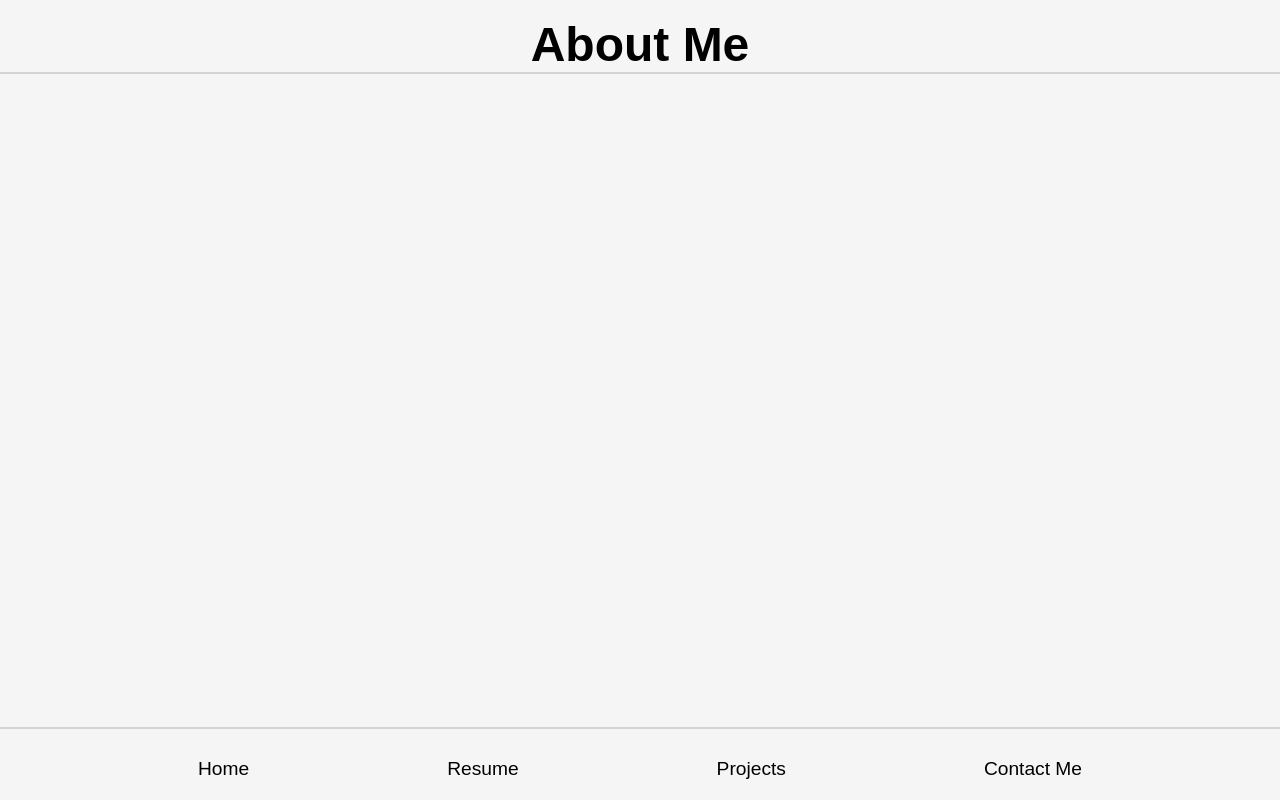
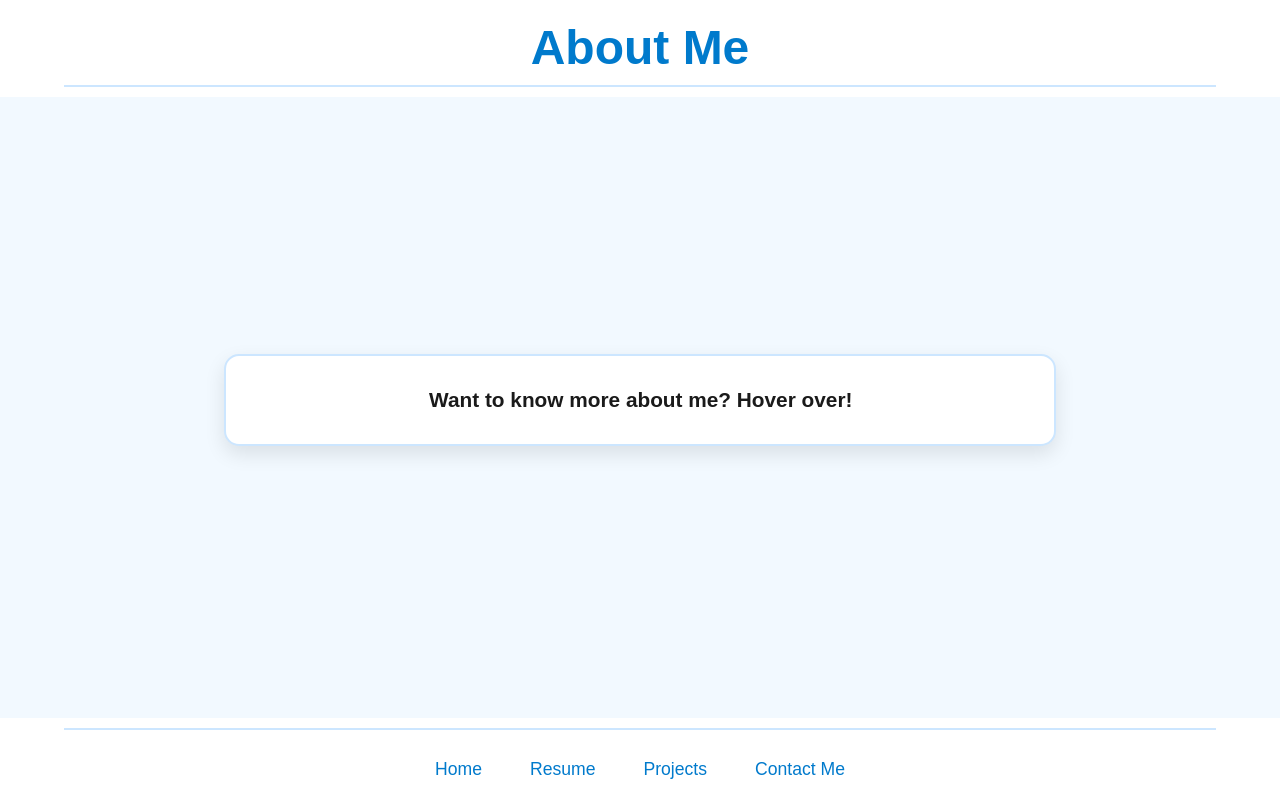
Before and after one commit to mohhaauu/personal-portfolio, a plain HTML site: page html/about.html in a window 1280 px wide. Drawn offline with Linux system fonts and the light colour scheme.

Commit message:
Enhanced the Home and About pages

```diff
--- a/css/style.css
+++ b/css/style.css
@@ -1,77 +1,106 @@
-/*Removes browser default spacing and ensures layout doesn’t break.*/
+/* Global Reset */
 * {
   margin: 0;
   padding: 0;
   box-sizing: border-box;
 }
 
+/* Base Body Styles */
 body {
-    font-family: Arial, sans-serif;
-    background-color: whitesmoke;
-    color: black;
-    height: 100vh;
+  font-family: 'Poppins', sans-serif;
+  background-color: #f2f9ff;
+  color: #1a1a1a;
+  min-height: 100vh;
   display: flex;
   flex-direction: column;
   justify-content: space-between;
 }
+
+/* Header Styles */
 header {
   text-align: center;
-    padding-top: 15px;
+  padding-top: 20px;
+  background-color: #ffffff;
+  padding-bottom: 10px;
 }
+
 header h1 {
   font-size: 3rem;
-    padding-top: 2px;
+  color: #007acc; /* blue accent */
 }
+
 header hr {
-    width: 100%;
-    margin: 0 auto;
-    border: 1px solid lightgray;
+  width: 90%;
+  margin: 10px auto 0;
+  border: 1px solid #cce6ff;
 }
-footer hr{
-    width: 100%;
-    margin: 0 auto;
-    border: 1px solid lightgray;
-    margin-bottom: 1.8rem;
+
+/* Footer Styles */
+footer {
+  background-color: #ffffff;
+  padding-top: 10px;
 }
+
+footer hr {
+  width: 90%;
+  margin: 0 auto 1.8rem;
+  border: 1px solid #cce6ff;
+}
+
 .bottom-nav {
   display: flex;
-    justify-content: space-evenly;
+  justify-content: center;
+  gap: 3rem;
   padding-bottom: 20px;
 }
+
 .bottom-nav a {
   text-decoration: none;
-    color: black;
-    font-size: 1.2rem;
+  color: #007acc;
+  font-size: 1.1rem;
+  transition: all 0.3s ease;
 }
+
 .bottom-nav a:hover {
-    color: rgb(65, 65, 238);
-    transform: scale(1.2);
-    transition: transform 0.3s ease, color 0.3s ease;
+  color: #005f99;
+  transform: scale(1.1);
 }
+
+/* Main Content - Home */
 main.content {
   display: flex;
   justify-content: space-between;
-    align-items: flex-start;;
+  align-items: flex-start;
+  padding: 2rem 4rem;
+  flex: 1;
+}
 
+/* Left and Right Split */
+.left-side, .right-side {
+  width: 50%;
 }
-.left-side, .right-side {
-    width: 60%;
-}
-.left-side img{
+
+.left-side img {
   width: 70%;
   height: auto;
   border-radius: 20px;
   margin-left: 100px;
+  box-shadow: 0 4px 12px rgba(0, 0, 0, 0.1);
 }
+
 .right-side h2 {
   font-size: 2rem;
-    margin-bottom: 0.5rem;
+  margin-bottom: 1rem;
+  color: #004d80;
 }
 
 .right-side p {
-    font-size: 1.3rem;
-    line-height: 1.4;
+  font-size: 1.2rem;
+  line-height: 1.6;
+  color: #333;
 }
+
+/* Social Icons */
 .social-icons {
   margin-top: 2rem;
 }
@@ -79,18 +108,72 @@ main.content {
 .social-icons a {
   margin-right: 15px;
   font-size: 2rem;
+  color: #0077b5;
+  text-decoration: none;
+  transition: transform 0.3s ease;
+}
+.fa-github {
   color: black;
-  text-decoration: none;
 }
-
-.fa-linkedin {
-  color: #0077b5;
+.social-icons a:hover .fa-github {
+    color: black;
 }
-
 .social-icons a i {
-  transition: transform 0.3s ease;
+  transition: transform 0.3s ease, color 0.3s ease;
 }
 
 .social-icons a:hover i {
   transform: scale(1.5);
+  color: #005f99;
 }
+
+/* About Page Hover Box */
+.hover-container {
+  position: absolute;
+  top: 50%;
+  left: 50%;
+  transform: translate(-50%, -50%);
+  width: 65%;
+  padding: 2rem;
+  background-color: #ffffff;
+  border: 2px solid #cce6ff;
+  border-radius: 15px;
+  text-align: center;
+  box-shadow: 0 8px 20px rgba(0, 0, 0, 0.1);
+  transition: all 0.3s ease-in-out;
+}
+
+.hover-container p {
+  font-size: 1.3rem;
+  color: #1a1a1a;
+  transition: opacity 0.3s ease-in-out;
+}
+
+/* Hover Text Swap */
+.hover-text {
+  display: none;
+}
+
+.hover-container:hover .default-text {
+  display: none;
+}
+
+.hover-container:hover .hover-text {
+  display: block;
+}
+
+/* Shake Animation for Default Text */
+@keyframes shake {
+  0% { transform: translateX(0); }
+  25% { transform: translateX(-5px); }
+  50% { transform: translateX(5px); }
+  75% { transform: translateX(-5px); }
+  100% { transform: translateX(0); }
+}
+
+.default-text {
+  animation: shake 1.5s infinite;
+  display: block;
+  color: #007acc;
+  font-weight: 600;
+}
--- a/html/about.html
+++ b/html/about.html
@@ -13,7 +13,17 @@
   </header>
 
   <main class="content">
-    <!-- main About Me section content here -->
+    <div class="hover-container">
+      <p class="default-text">Want to know more about me? Hover over!</p>
+      <p class="hover-text">
+        I am a dedicated Computer Science student with a strong aspiration to become a software developer by profession. Currently, I am pursuing a Bachelor of Science Honours degree in Computer Science & Information Technology.
+        My passion for technology drives me to constantly enhance my skills and stay updated with the latest industry trends. Throughout my academic journey, I have gained extensive knowledge and hands-on experience in various
+        programming languages, software development methodologies, and IT infrastructure. My projects have equipped me with a solid foundation in developing efficient and innovative software solutions. I am particularly interested
+        in leveraging technology to solve real-world problems and improve business processes. My ultimate goal is to lead a team of talented professionals and drive technological advancements within a forward-thinking organization.
+        I am eager to apply my skills and knowledge in a professional setting, where I can contribute to impactful projects and continue to grow as an IT professional. With a commitment to continuous learning and a passion for excellence, I
+        am prepared to take on the challenges and opportunities that lie ahead in the ever-evolving field of Information Technology.
+      </p>
+    </div>
   </main>
 
   <footer>
```
Lines whose indentation alone changed are shown as unchanged.
